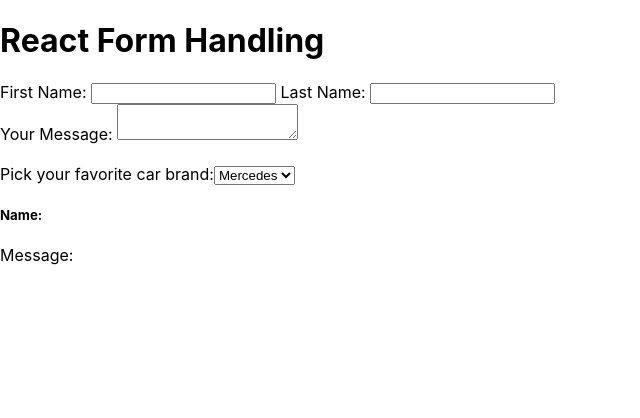
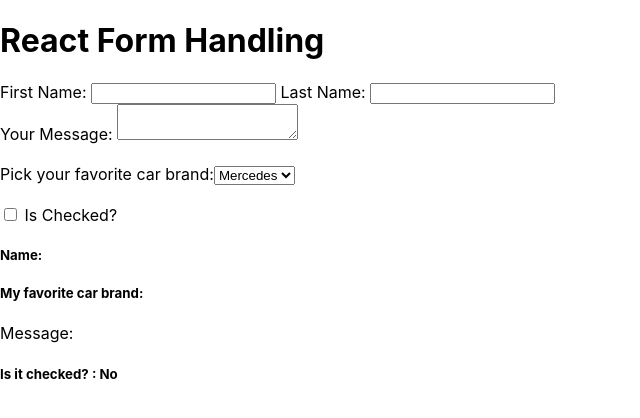
Before and after one commit to sisi0205/aws_serverless_api, a React (Create React App) app in the folder website/: page / in a window 1280 px wide. Shown: the top 418 px of the page, without its empty margins (0-640 px from the left). Built offline with nearby package versions, Linux system fonts and the light colour scheme.

Commit message:
add check box

```diff
--- a/website/src/App.js
+++ b/website/src/App.js
@@ -5,9 +5,12 @@
   const [state, setState] = useState({
     fname: "",
     lname: "",
+    carBrand: "",
+    isChecked: false,
   })
 
   const handleChange = e => {
+    const value = e.target.type === "checkbox" ? e.target.checked : e.target.value
     setState({
       ...state,
       [e.target.name]: e.target.value,
@@ -60,12 +63,25 @@
           <option value="audi">Audi</option>
         </select>
       </label>
+      <br /><br />
+      <label>
+        <input
+          type="checkbox"
+          name="isChecked"
+          checked={state.isChecked}
+          onChange={handleChange}
+        />
+{" "}
+        Is Checked?
+      </label>
 
       </form>
       <h5>
         Name: {state.fname} {state.lname}
       </h5>
+      <h5>My favorite car brand: {state.carBrand}</h5>
       <p>Message: {state.message}</p>
+      <h5>Is it checked? : {state.isChecked ? "Yes" : "No"}</h5>
     </div>
   )
 }
```
Also changed, not shown: website/src/Forms/README.md.
